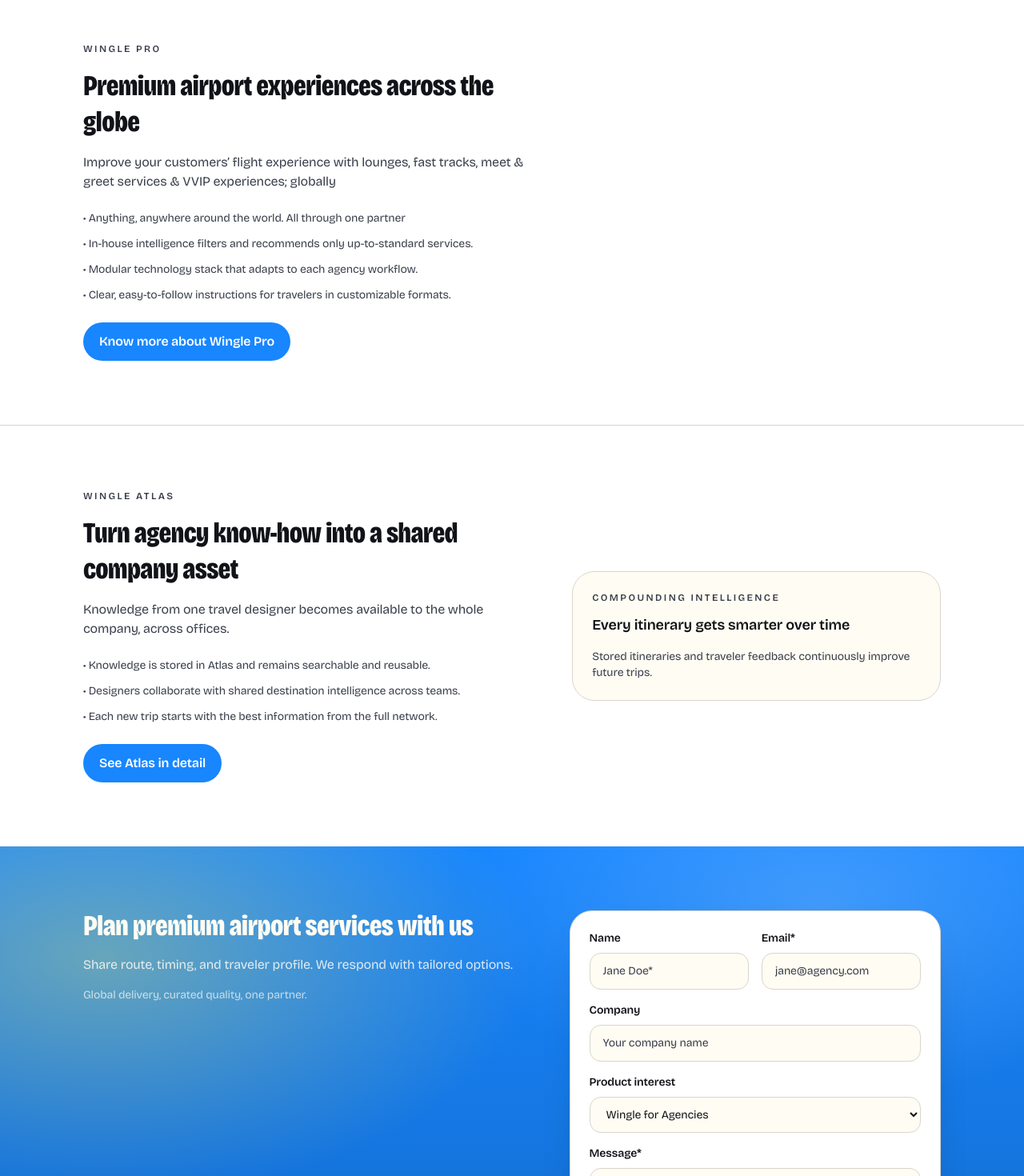
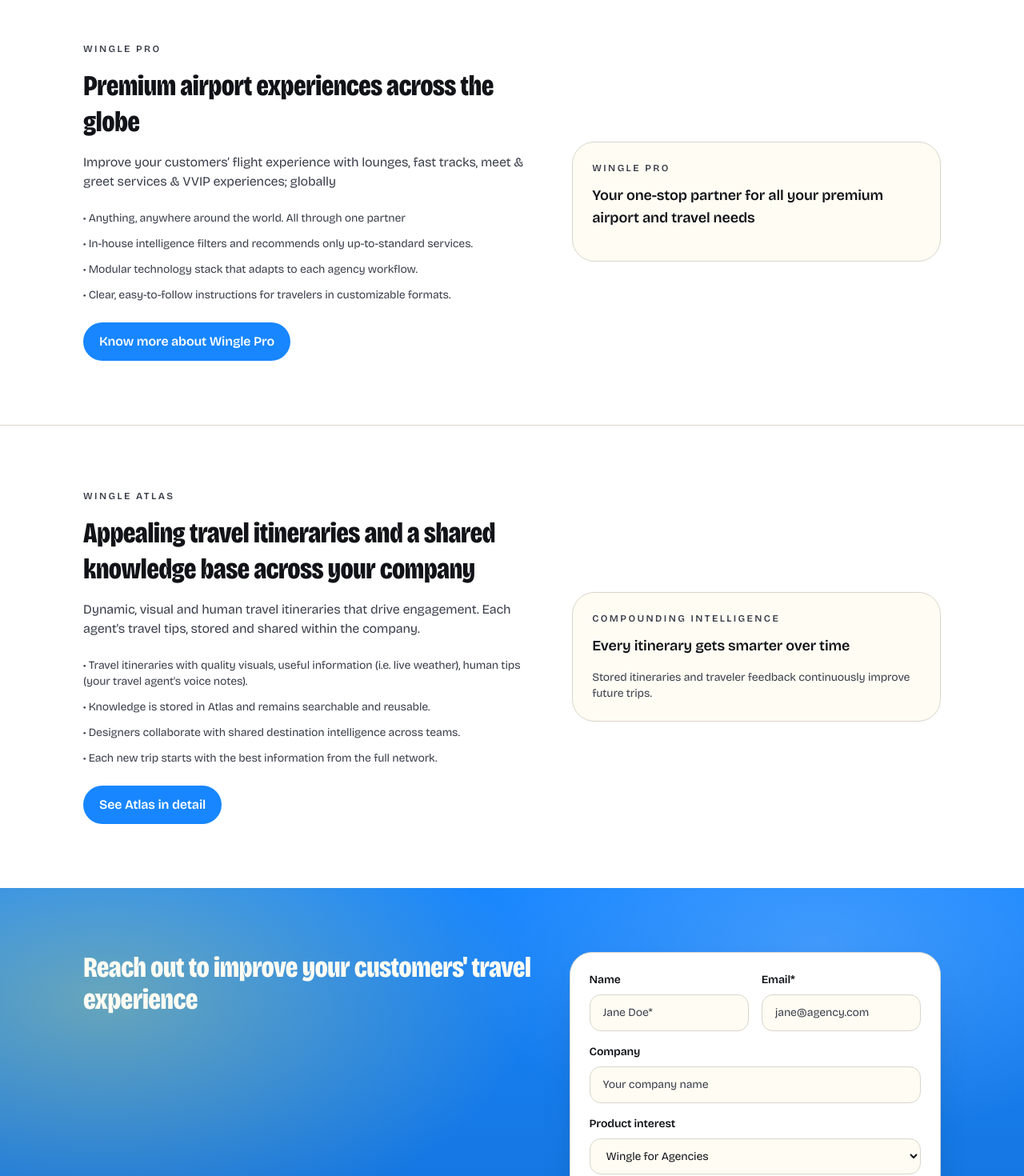
Before and after one commit to polqf/letswingle-web, a Next.js app: page /products/agencies in a window 1280 px wide. Shown: the part 711-2181 px from the top of the page at 80% size. Built offline with nearby package versions, Linux system fonts and the light colour scheme; no server answers.

Commit message:
Update moar copies

```diff
--- a/app/about/page.tsx
+++ b/app/about/page.tsx
@@ -19,17 +19,6 @@
             </h1>
             <p className="text-base text-[color:var(--color-ink-muted)] md:text-lg">
               {t('about.hero.subtitle')}
-            </p>
-          </div>
-          <div className="rounded-[var(--radius-xl)] border border-[color:var(--color-stroke)] bg-[color:var(--color-surface)] p-6 shadow-[var(--shadow-soft)]">
-            <p className="text-xs font-semibold uppercase tracking-[0.2em] text-[color:var(--color-ink-muted)]">
-              {t('about.hero.panelEyebrow')}
-            </p>
-            <p className="mt-3 text-lg font-semibold text-[color:var(--color-ink)]">
-              {t('about.hero.panelTitle')}
-            </p>
-            <p className="mt-4 text-sm text-[color:var(--color-ink-muted)]">
-              {t('about.hero.panelBody')}
             </p>
           </div>
         </Container>
--- a/app/lib/i18n/translations/en.ts
+++ b/app/lib/i18n/translations/en.ts
@@ -199,9 +199,9 @@
       },
     },
     contact: {
-      title: 'Plan premium airport services with us',
-      subtitle: 'Share route, timing, and traveler profile. We respond with tailored options.',
-      note: 'Global delivery, curated quality, one partner.',
+      title: 'Reach out to improve your customers\' travel experience',
+      subtitle: '',
+      note: '',
     },
   },
   pro: {
@@ -215,6 +215,11 @@
       panelTitle:
         "Anything, anywhere around the world",
       panelBody: "With just one partner",
+    },
+    outcomes: {
+      panelEyebrow: 'Wingle Pro',
+      panelTitle: 'Your one-stop partner for all your premium airport and travel needs',
+      panelBody: '',
     },
   },
   atlas: {
@@ -255,17 +260,18 @@
     },
     outcomes: {
       eyebrow: 'Knowledge system',
-      title: 'Turn agency know-how into a shared company asset',
+      title: 'Appealing travel itineraries and a shared knowledge base across your company',
       subtitle:
-        'Knowledge from one travel designer becomes available to the whole company, across offices.',
+        'Dynamic, visual and human travel itineraries that drive engagement. Each agent\'s travel tips, stored and shared within the company.',
       panelEyebrow: 'Compounding intelligence',
       panelTitle: 'Every itinerary gets smarter over time',
       panelBody:
         'Stored itineraries and traveler feedback continuously improve future trips.',
       items: {
-        one: 'Knowledge is stored in Atlas and remains searchable and reusable.',
-        two: 'Designers collaborate with shared destination intelligence across teams.',
-        three: 'Each new trip starts with the best information from the full network.',
+        one: 'Travel itineraries with quality visuals, useful information (i.e. live weather), human tips (your travel agent\'s voice notes).',
+        two: 'Knowledge is stored in Atlas and remains searchable and reusable.',
+        three: 'Designers collaborate with shared destination intelligence across teams.',
+        four: 'Each new trip starts with the best information from the full network.',
       },
       cta: 'See Atlas in detail',
     },
@@ -402,35 +408,17 @@
   about: {
     hero: {
       eyebrow: 'About Wingle',
-      title: 'Premium travel with calm confidence',
+      title: 'On a mission to make flying more comfortable than it is today',
       subtitle:
-        'Wingle is a premium travel brand helping people and partners go further with confidence.',
+        'Wingle was born in 2024 with the clear mission of making air travel more comfortable and enjoyable. We began as an offline social network that allowed people on the same flight to meet & chat. We evolved to become an airline-agnostic platform that allows you to fly better without having any airline status. We then discovered that travel professionals often have the same problems as individual travelers with airport experience so we expanded Wingle to support travel professionals and agencies.',
       panelEyebrow: 'North star',
       panelTitle: 'Confidence to explore',
-      panelBody: 'We translate complexity into calm, high-trust travel experiences.',
+      panelBody: 'We translate complexity into calm, high-trust travel experiences. We believe that travel professionals and agencies should have the same opportunities as individual travelers to fly better without having any airline status.',
     },
     values: {
       eyebrow: 'What we stand for',
-      title: 'Explorer energy, operational clarity',
-      subtitle: 'Premium outcomes delivered with real-world precision.',
-      items: {
-        one: {
-          title: 'Calm confidence',
-          description: 'Certain without being loud, specific without being cold.',
-        },
-        two: {
-          title: 'Premium with warmth',
-          description: 'Elevated experiences delivered with human care.',
-        },
-        three: {
-          title: 'Curated trust',
-          description: 'We choose what meets the bar and explain the why.',
-        },
-        four: {
-          title: 'Ingenious and practical',
-          description: 'Smart solutions described simply.',
-        },
-      },
+      title: 'We\'re in constant evolution',
+      subtitle: 'We love learning about current issues in the travel experience and finding solutions to them. Reach out to tell us more or simply have a chat. See you in the air!',
     },
     portfolio: {
       eyebrow: 'Portfolio',
@@ -444,8 +432,8 @@
     },
     contact: {
       title: 'Talk to the Wingle team',
-      subtitle: 'We are ready to discuss agencies, partnerships, or the app.',
-      note: 'We respond quickly with clear next steps.',
+      subtitle: 'We\'ll respond quickly, promised!',
+      note: '',
     },
   },
   contact: {
--- a/app/lib/i18n/translations/es.ts
+++ b/app/lib/i18n/translations/es.ts
@@ -200,10 +200,9 @@
       },
     },
     contact: {
-      title: 'Planifica servicios premium de aeropuerto con nosotros',
-      subtitle:
-        'Comparte ruta, horarios y perfil del viajero. Respondemos con opciones a medida.',
-      note: 'Cobertura global, calidad curada, un solo partner.',
+      title: 'Escríbenos para mejorar la experiencia de viaje de tus clientes',
+      subtitle: '',
+      note: '',
     },
   },
   pro: {
@@ -217,6 +216,11 @@
       panelEyebrow: 'Operativa global',
       panelTitle: 'Todo, en cualquier lugar del mundo',
       panelBody: 'Con un solo partner.',
+    },
+    outcomes: {
+      panelEyebrow: 'Wingle Pro',
+      panelTitle: 'Tu partner one-stop para todas tus necesidades premium de aeropuerto y viaje',
+      panelBody: '',
     },
   },
   atlas: {
@@ -258,17 +262,18 @@
     },
     outcomes: {
       eyebrow: 'Sistema de conocimiento',
-      title: 'Convierte el know-how de la agencia en un activo compartido',
+      title: 'Itinerarios de viaje atractivos y una base de conocimiento compartida en tu empresa',
       subtitle:
-        'El conocimiento de un travel designer queda disponible para toda la empresa, entre oficinas.',
+        'Itinerarios dinámicos, visuales y humanos que impulsan el engagement. Los tips de cada agente, guardados y compartidos en la empresa.',
       panelEyebrow: 'Inteligencia acumulativa',
       panelTitle: 'Cada itinerario mejora con el tiempo',
       panelBody:
         'Los itinerarios guardados y el feedback del cliente elevan la calidad de cada nuevo viaje.',
       items: {
-        one: 'El conocimiento se guarda en Atlas y queda reutilizable y ordenado.',
-        two: 'Los diseñadores colaboran con inteligencia de destino compartida.',
-        three: 'Cada nuevo viaje parte de la mejor información de toda la red.',
+        one: 'Itinerarios de viaje con visuales de calidad, información útil (p. ej. tiempo en vivo) y tips humanos (notas de voz de tu agente).',
+        two: 'El conocimiento se guarda en Atlas y queda reutilizable y ordenado.',
+        three: 'Los diseñadores colaboran con inteligencia de destino compartida.',
+        four: 'Cada nuevo viaje parte de la mejor información de toda la red.',
       },
       cta: 'Ver Atlas en detalle',
     },
@@ -405,35 +410,19 @@
   about: {
     hero: {
       eyebrow: 'Sobre Wingle',
-      title: 'Viajes premium con calma y confianza',
+      title: 'Nuestra misión es hacer que volar sea más cómodo de lo que es hoy',
       subtitle:
-        'Wingle es una marca de viajes premium que ayuda a personas y partners a ir más lejos con confianza.',
+        'Wingle nació en 2024 con la misión clara de hacer los vuelos más cómodos y que disfruten más. Empezamos como una red social offline que permitía conocer y chatear con gente del mismo vuelo. Evolucionamos hacia una plataforma agnóstica de aerolíneas que te permite volar mejor sin tener estatus con ninguna. Luego vimos que los profesionales del viaje tienen los mismos problemas que los viajeros con la experiencia en aeropuerto, así que ampliamos Wingle para apoyar a profesionales y agencias.',
       panelEyebrow: 'North star',
       panelTitle: 'Confianza para explorar',
-      panelBody: 'Convertimos complejidad en experiencias de viaje de alta confianza.',
+      panelBody:
+        'Convertimos complejidad en experiencias de viaje de alta confianza. Creemos que profesionales y agencias deberían tener las mismas oportunidades que los viajeros para volar mejor sin estatus con ninguna aerolínea.',
     },
     values: {
       eyebrow: 'Lo que defendemos',
-      title: 'Energía exploradora, claridad operativa',
-      subtitle: 'Resultados premium con precisión real.',
-      items: {
-        one: {
-          title: 'Calma y confianza',
-          description: 'Seguros sin ser ruidosos, claros sin ser fríos.',
-        },
-        two: {
-          title: 'Premium con calidez',
-          description: 'Experiencias elevadas con trato humano.',
-        },
-        three: {
-          title: 'Confianza curada',
-          description: 'Elegimos lo que cumple el estándar y explicamos por qué.',
-        },
-        four: {
-          title: 'Ingeniosos y prácticos',
-          description: 'Soluciones inteligentes explicadas de forma simple.',
-        },
-      },
+      title: 'Estamos en evolución constante',
+      subtitle:
+        'Nos encanta aprender sobre los problemas actuales de la experiencia de viaje y encontrar soluciones. Escríbenos para contarnos más o simplemente charlar. ¡Nos vemos en el aire!',
     },
     portfolio: {
       eyebrow: 'Portafolio',
@@ -447,8 +436,8 @@
     },
     contact: {
       title: 'Habla con el equipo Wingle',
-      subtitle: 'Estamos listos para hablar de agencias, partnerships o la app.',
-      note: 'Respondemos rápido con próximos pasos claros.',
+      subtitle: 'Te respondemos rápido, ¡prometido!',
+      note: '',
     },
   },
   contact: {
--- a/app/products/agencies/page.tsx
+++ b/app/products/agencies/page.tsx
@@ -7,7 +7,7 @@
 
 export default async function AgenciesPage() {
   const t = await getTranslations();
-  const atlasHighlights = ['one', 'two', 'three'] as const;
+  const atlasHighlights = ['one', 'two', 'three', 'four'] as const;
   const proHighlights = ['one', 'two', 'three', 'four'] as const;
 
   return (
@@ -70,6 +70,18 @@
               {t('agencies.pro.cta')}
             </Button>
           </div>
+
+          <div className="rounded-[var(--radius-xl)] border border-[color:var(--color-stroke)] bg-[color:var(--color-brand-offwhite)] p-6">
+            <p className="text-xs font-semibold uppercase tracking-[0.2em] text-[color:var(--color-ink-muted)]">
+              {t('pro.outcomes.panelEyebrow')}
+            </p>
+            <p className="mt-3 text-lg font-semibold text-[color:var(--color-ink)]">
+              {t('pro.outcomes.panelTitle')}
+            </p>
+            <p className="mt-4 text-sm text-[color:var(--color-ink-muted)]">
+              {t('pro.outcomes.panelBody')}
+            </p>
+          </div>
         </Container>
       </section>
 
```
